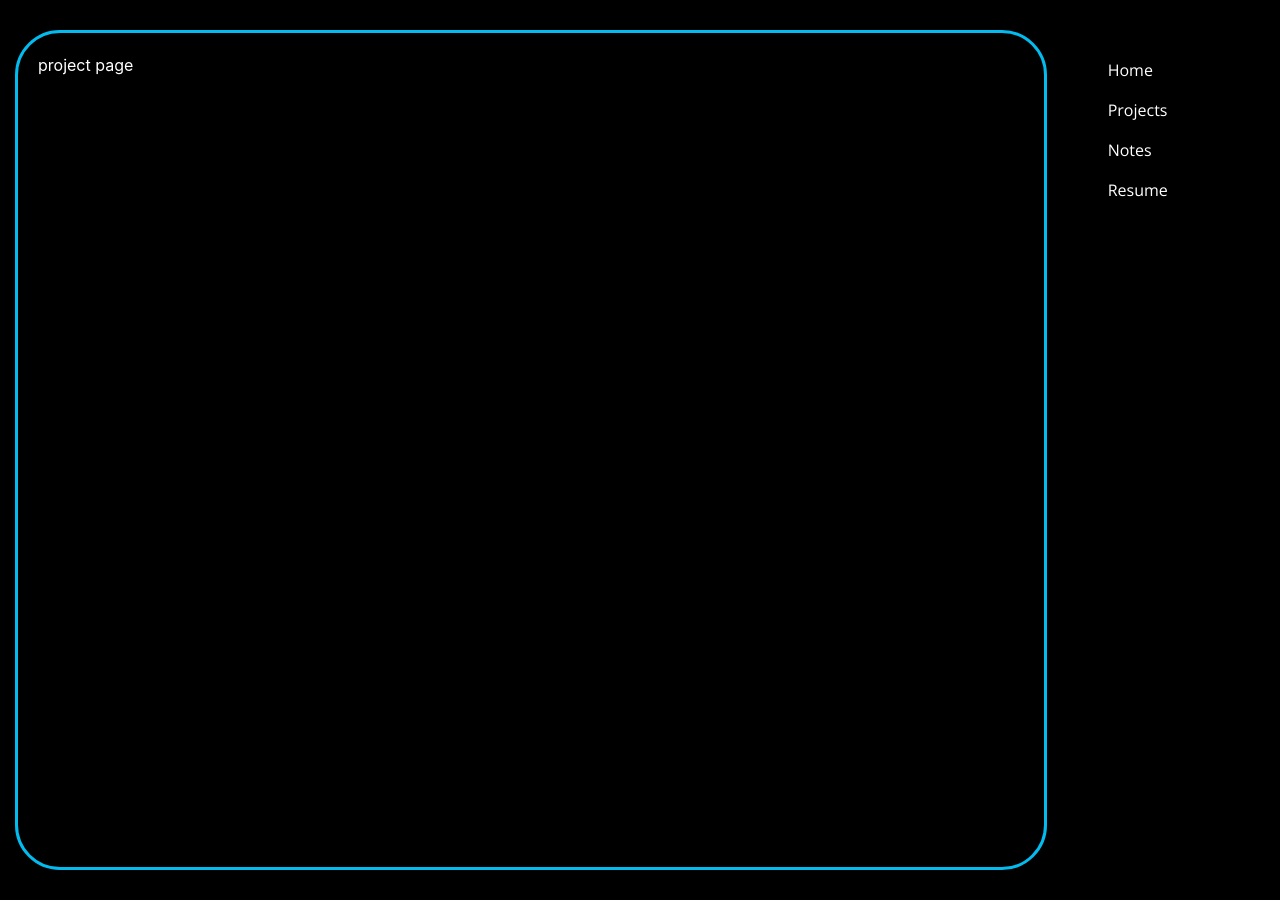
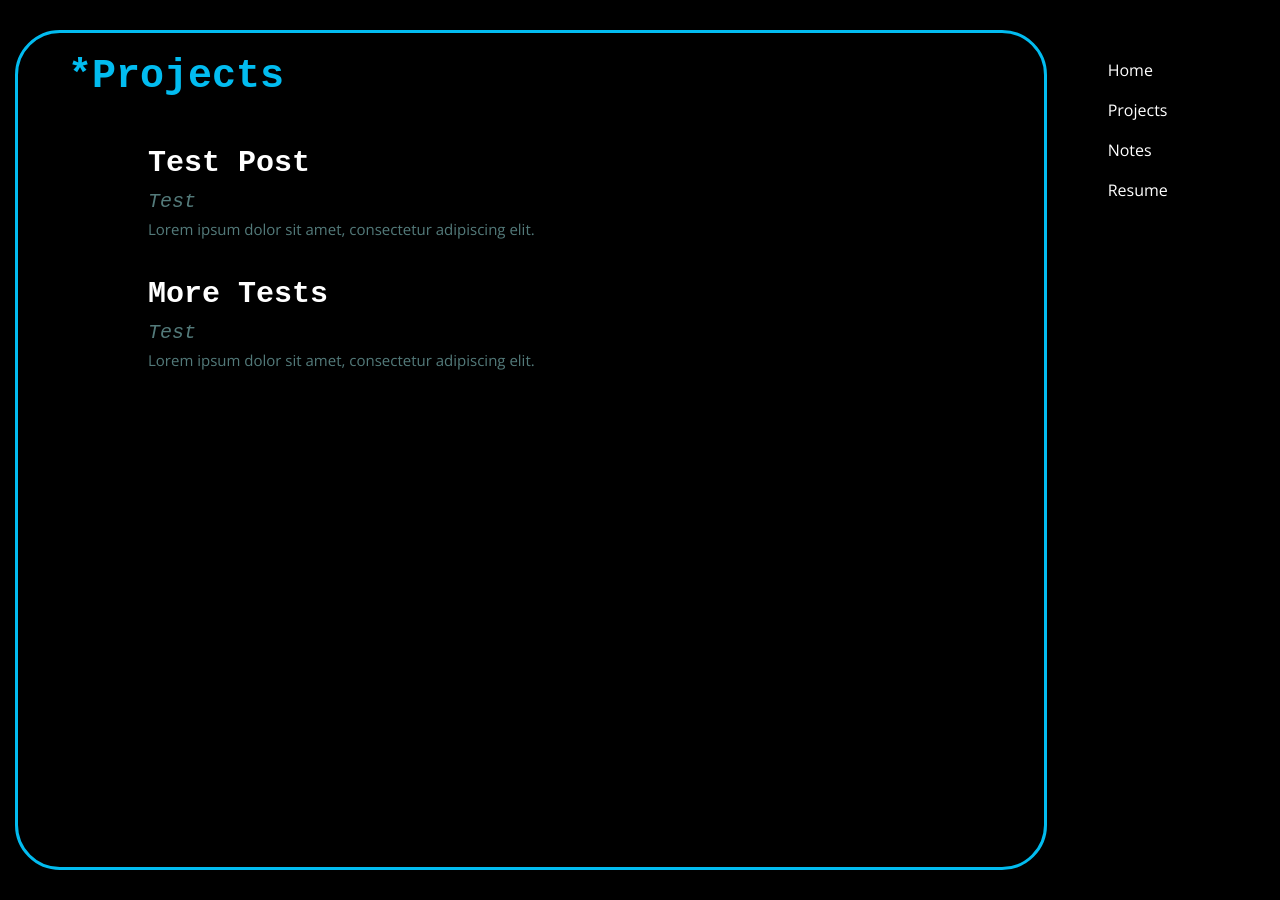
Before and after one commit to ndrewgood/pwb2, a Jekyll site: the page built from projects.html, in a window 1280 px wide. Built offline with Jekyll 4.4.1, drawn with Linux system fonts in a browser that asks for light colours; nearby versions of some CDN libraries.

Commit message:
added projects page and project pages

```diff
--- /dev/null
+++ b/_posts/2018-1-26-More-Tests.md
@@ -0,0 +1,17 @@
+---
+layout: default-projects
+title: More Tests
+meta: Test
+category: projects
+thumbnail: thumbnails/more-tests.png
+description: Lorem ipsum dolor sit amet, consectetur adipiscing elit.
+time: 1-26-2018
+---
+
+Heres an even quicker test post
+
+#test2!
+
+Lorem ipsum dolor sit amet, consectetur adipiscing elit. Nunc vestibulum ornare ipsum ac viverra. Mauris ullamcorper a felis ut cursus. Quisque eget auctor tellus. Suspendisse efficitur pharetra urna, faucibus feugiat elit finibus ac. Donec a tempor urna. Maecenas malesuada, turpis vitae viverra iaculis, risus nunc hendrerit diam, vitae commodo eros lectus in purus. Proin ut auctor purus, id pretium lacus. Cras egestas dolor erat, vitae porta dui aliquet at. Donec nunc nunc, tempus et neque eget, viverra sagittis metus. Quisque ac venenatis velit. Fusce ac tempus nulla, vitae gravida neque. Donec venenatis lacinia ultrices. Curabitur a gravida orci, maximus maximus urna. Sed nec elementum felis, vitae aliquet felis. Nullam non condimentum est.
+
+Donec in convallis tortor, id viverra mauris. Vivamus cursus ligula sit amet hendrerit aliquam. Aenean finibus, enim quis pellentesque cursus, diam eros vestibulum justo, mollis euismod lectus felis vehicula diam. Proin pretium, arcu in venenatis tincidunt, erat nibh aliquam sem, ac fringilla dolor nisl sed nisl. Nullam non risus sit amet purus tincidunt mollis vitae nec nisl. Fusce nec vestibulum urna. Sed laoreet, neque id sollicitudin auctor, nisl ligula molestie neque, et viverra ipsum tortor gravida lorem. Donec sit amet arcu ac velit accumsan laoreet porta vitae elit.
--- /dev/null
+++ b/_posts/2018-1-26-test-post.md
@@ -0,0 +1,17 @@
+---
+layout: default-projects
+title: Test Post
+meta: Test
+category: projects
+thumbnail: thumbnails/test-post.png
+description: Lorem ipsum dolor sit amet, consectetur adipiscing elit.
+time: 1-26-2018
+---
+
+Heres a quick test post
+
+#test
+
+Lorem ipsum dolor sit amet, consectetur adipiscing elit. Nunc vestibulum ornare ipsum ac viverra. Mauris ullamcorper a felis ut cursus. Quisque eget auctor tellus. Suspendisse efficitur pharetra urna, faucibus feugiat elit finibus ac. Donec a tempor urna. Maecenas malesuada, turpis vitae viverra iaculis, risus nunc hendrerit diam, vitae commodo eros lectus in purus. Proin ut auctor purus, id pretium lacus. Cras egestas dolor erat, vitae porta dui aliquet at. Donec nunc nunc, tempus et neque eget, viverra sagittis metus. Quisque ac venenatis velit. Fusce ac tempus nulla, vitae gravida neque. Donec venenatis lacinia ultrices. Curabitur a gravida orci, maximus maximus urna. Sed nec elementum felis, vitae aliquet felis. Nullam non condimentum est.
+
+Donec in convallis tortor, id viverra mauris. Vivamus cursus ligula sit amet hendrerit aliquam. Aenean finibus, enim quis pellentesque cursus, diam eros vestibulum justo, mollis euismod lectus felis vehicula diam. Proin pretium, arcu in venenatis tincidunt, erat nibh aliquam sem, ac fringilla dolor nisl sed nisl. Nullam non risus sit amet purus tincidunt mollis vitae nec nisl. Fusce nec vestibulum urna. Sed laoreet, neque id sollicitudin auctor, nisl ligula molestie neque, et viverra ipsum tortor gravida lorem. Donec sit amet arcu ac velit accumsan laoreet porta vitae elit.
--- a/css/common.css
+++ b/css/common.css
@@ -114,3 +114,92 @@ body{
   margin-left: 10px;
   margin-right: 10px;
 }
+
+.projects-container{
+  margin-left: 30px;
+  font-family: 'Roboto Mono', monospace;
+  text-decoration: none;
+}
+
+.projects-container>h1{
+  font-weight: 900;
+  font-size: 40px;
+  animation: fontcolorchange 20s;
+  animation-iteration-count:infinite;
+}
+
+@keyframes fontcolorchange
+{
+  0%   {color: #09fac1;}
+  50%   {color: #00a9ff;}
+  100% {color: #09fac1;}
+}
+
+.projects-container>ul{
+  margin-left: 40px;
+  margin-top: 40px;
+  list-style: none;
+}
+
+.projects-container>ul>li{
+  padding-bottom: 15px;
+}
+
+.projects-title{
+  color:white;
+  font-size: 30px;
+  font-weight: 900;
+}
+
+.projects-meta{
+  color: #537A7A;
+  font-size: 20px;
+  font-weight: 500;
+  font-style: italic;
+  margin-top: -15px;
+}
+
+.projects-description{
+  color: #537A7A;
+  font-size: 15px;
+  font-family: 'Open Sans', sans-serif;
+  margin-top: -15px;
+}
+
+.project-back{
+  font-family: 'Roboto Mono', monospace;
+  font-size: 15px;
+  color: #537A7A;
+  position: absolute;
+  margin-top: -40px;
+  margin-left: 30px;
+}
+
+.project-content{
+  margin-left: 100px;
+  margin-top: 100px;
+  padding-right: 80px;
+}
+
+.project-title{
+  font-family:  'Roboto Mono', monospace;
+  font-weight: 900;
+  font-size: 50px;
+  animation: fontcolorchange 20s;
+  animation-iteration-count:infinite;
+}
+
+.project-meta{
+  font-family:  'Roboto Mono', monospace;
+  font-style: italic;
+  font-size: 20px;
+  color: #537A7A;
+}
+
+.project-time{
+  font-family:  'Roboto Mono', monospace;
+    font-style: italic;
+    font-size: 15px;
+  color: #537A7A;
+  margin-top: -10px;
+}
--- a/index.html
+++ b/index.html
@@ -10,6 +10,7 @@ layout: default
       <div class="sm-icon sm-twitter"><a></a></div>
       <div class="sm-icon sm-instagram"><a></a></div>
       <div class="sm-icon sm-github"><a></a></div>
-      <div class="sm-icon sm-behance"><a></a></div>
+      <div class="sm-icon sm-behance"><a></a>
+      </div>
     </div>
 </div>
--- a/projects.html
+++ b/projects.html
@@ -1,4 +1,18 @@
 ---
 layout: default
 ---
-<p>project page</p>
+
+<div class="projects-container">
+  <h1>*Projects</h1>
+  <ul>
+    {% for projects in site.posts%}
+      <li>
+        <a href="{{site.baseurl}}{{projects.url}}">
+        <p class="projects-title" >{{ projects.title }}</p>
+        <p class="projects-meta">{{ projects.meta }}</p>
+        <p class="projects-description">{{ projects.description }}</p>
+        </a>
+      </li>
+    {% endfor %}
+  </ul>
+</div>
```
Also changed, not shown: _layouts/default-projects.html (added, +14 -0 lines).
